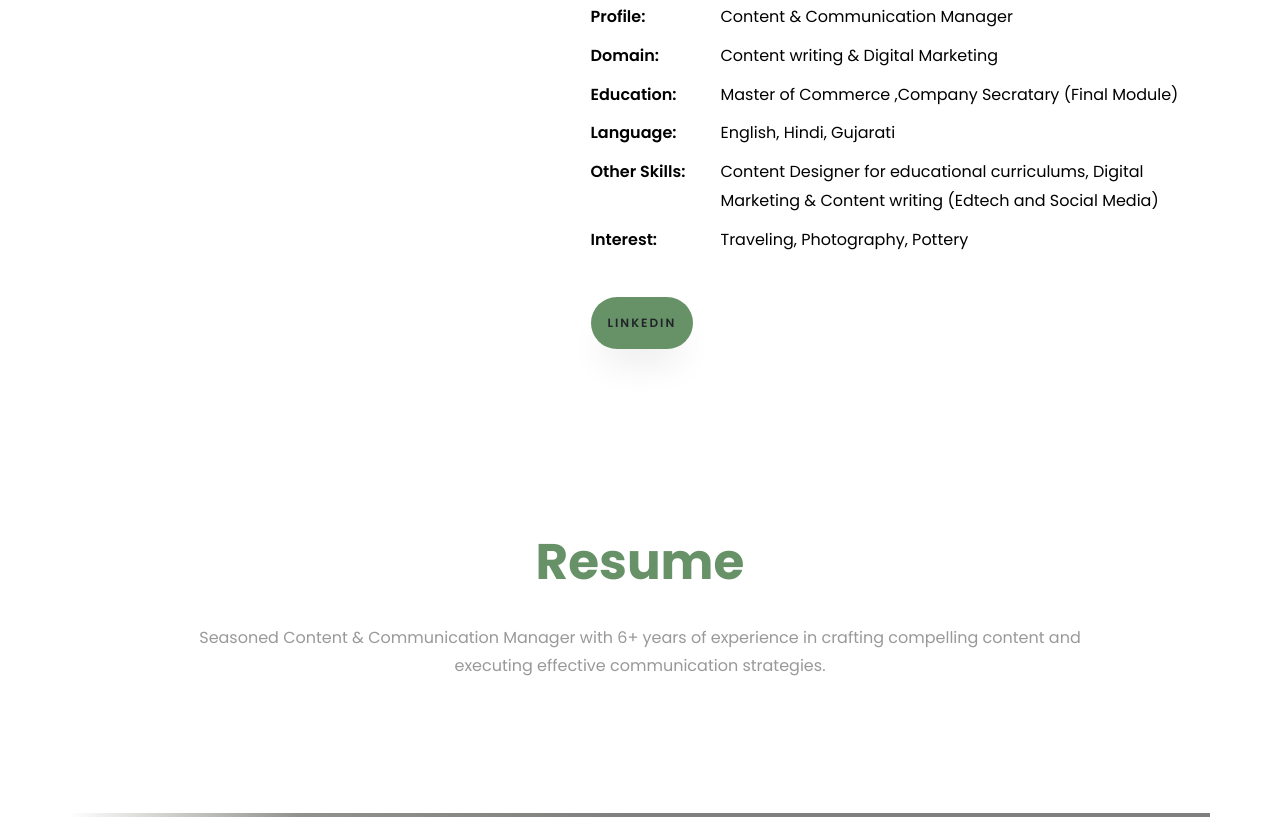
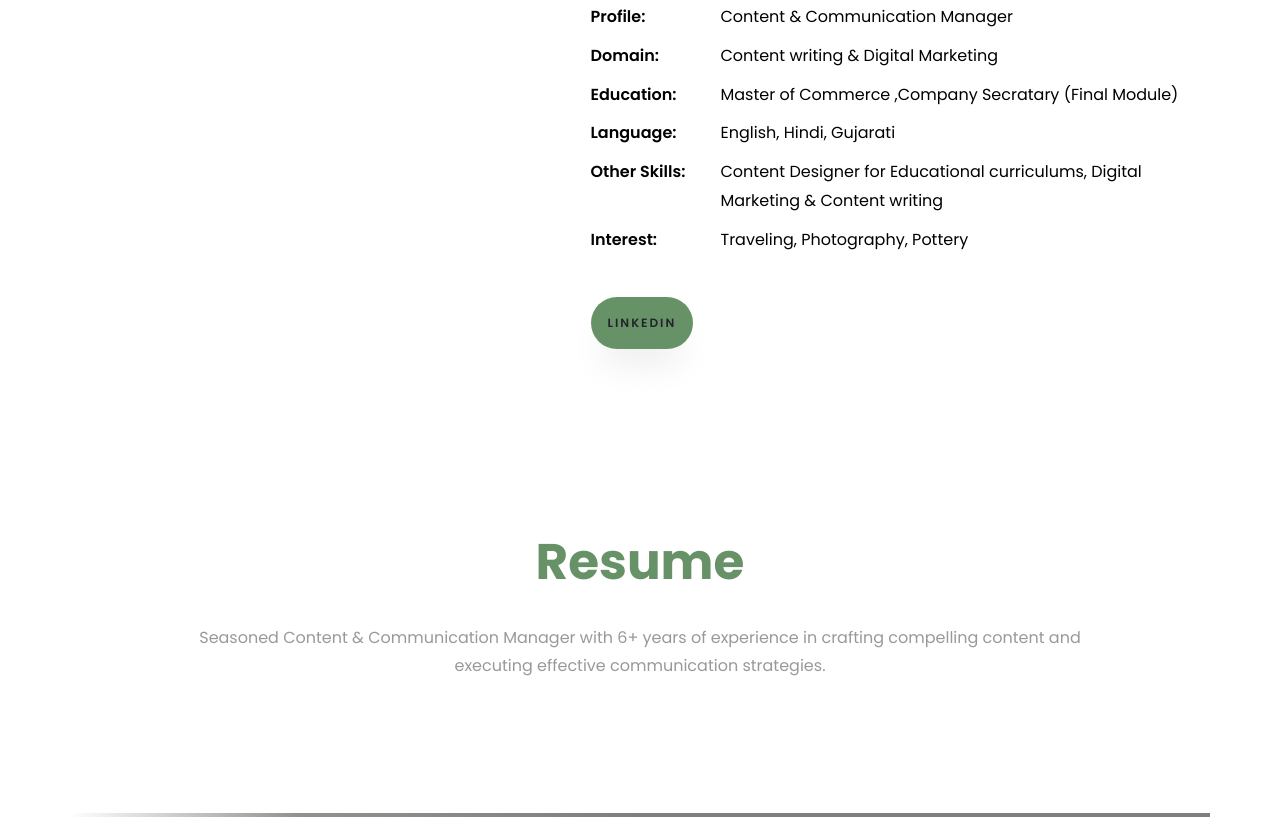
Before and after one commit to chandnishaikh/Portfolio, a plain HTML site: page index.html in a window 1280 px wide. Shown: the part 1336-2160 px from the top of the page. Drawn offline with Linux system fonts and the light colour scheme; files whose address does not match are found by name.

Commit message:
Update index.html

```diff
--- a/index.html
+++ b/index.html
@@ -321,8 +321,7 @@
 										</li>
 										<li class="d-flex"><span class="color-black">Other Skills:</span> <span>Content
 												Designer for
-												educational curriculums, Digital Marketing &amp; Content writing (Edtech
-												and Social Media)</span></li>
+												Educational curriculums, Digital Marketing &amp; Content writing </span></li>
 										<li class="d-flex"><span class="color-black">Interest:</span> <span>Traveling,
 												Photography,
 												Pottery</span></li>
@@ -544,7 +543,7 @@
 						<div class="icon d-flex align-items-center justify-content-center">
 							<span class="icon-map-signs"></span>
 						</div>
-						<p>Ahmedabad Gujarat</p>
+						<p>Ahmedabad, Gujarat</p>
 					</div>
 				</div>
 				<div class="col-md-6 col-lg-3 d-flex ftco-animate">
```
